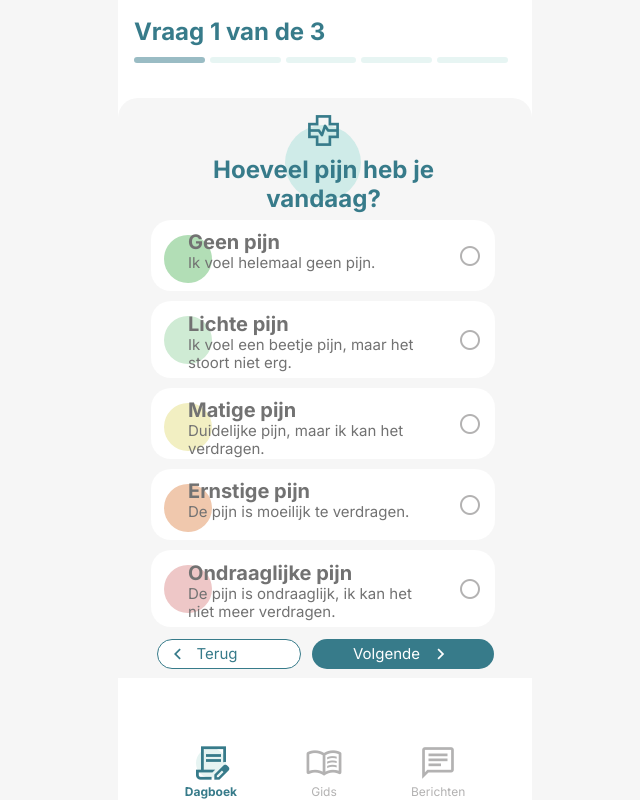
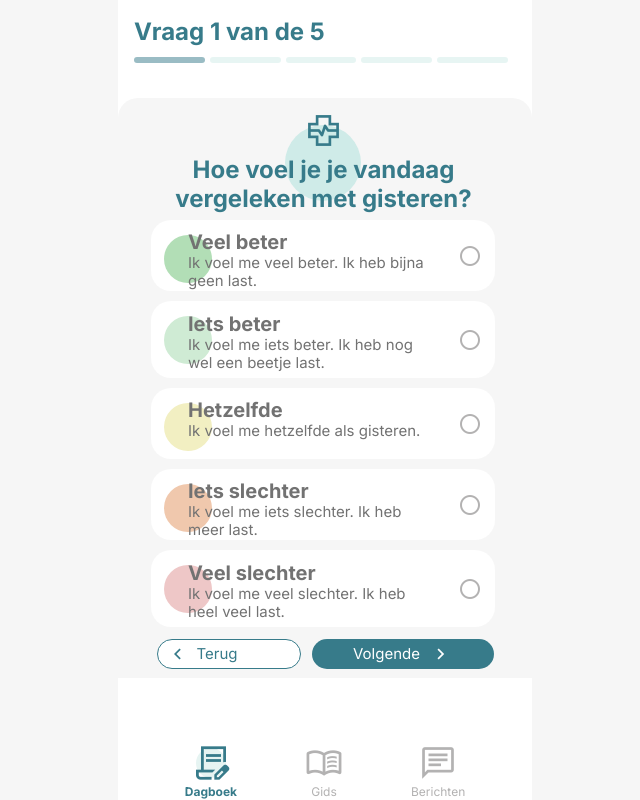
Before and after one commit to plieverse/herstelgids, a React (Vite) app in the folder client/: page /dagboek/invullen in a window 1280 px wide. Shown: the whole page, without its empty margins (315-955 px from the left). Built offline with nearby package versions, Linux system fonts and the light colour scheme; no server answers.

Commit message:
Fix DiaryVraag1: correct question text, 5 options and progress label from Figma
Co-Authored-By: Claude Sonnet 4.6 <noreply@anthropic.com>

```diff
--- a/client/src/pages/diary/DiaryVraag1Page.jsx
+++ b/client/src/pages/diary/DiaryVraag1Page.jsx
@@ -4,36 +4,36 @@ import { useNavigate } from 'react-router-dom';
 const PAIN_OPTIONS = [
   {
     id: 1,
-    label: 'Geen pijn',
-    desc: 'Ik voel helemaal geen pijn.',
+    label: 'Veel beter',
+    desc: 'Ik voel me veel beter. Ik heb bijna geen last.',
     color: '#B2DEB6',
     height: 71,
   },
   {
     id: 2,
-    label: 'Lichte pijn',
-    desc: 'Ik voel een beetje pijn, maar het stoort niet erg.',
+    label: 'Iets beter',
+    desc: 'Ik voel me iets beter. Ik heb nog wel een beetje last.',
     color: '#CFEBD4',
     height: 77,
   },
   {
     id: 3,
-    label: 'Matige pijn',
-    desc: 'Duidelijke pijn, maar ik kan het verdragen.',
+    label: 'Hetzelfde',
+    desc: 'Ik voel me hetzelfde als gisteren.',
     color: '#F2EFC2',
     height: 71,
   },
   {
     id: 4,
-    label: 'Ernstige pijn',
-    desc: 'De pijn is moeilijk te verdragen.',
+    label: 'Iets slechter',
+    desc: 'Ik voel me iets slechter. Ik heb meer last.',
     color: '#F0C8AD',
     height: 71,
   },
   {
     id: 5,
-    label: 'Ondraaglijke pijn',
-    desc: 'De pijn is ondraaglijk, ik kan het niet meer verdragen.',
+    label: 'Veel slechter',
+    desc: 'Ik voel me veel slechter. Ik heb heel veel last.',
     color: '#EEC7C7',
     height: 77,
   },
@@ -77,7 +77,7 @@ export default function DiaryVraag1Page() {
           lineHeight: '29px',
           color: '#377B8A',
         }}>
-          Vraag 1 van de 3
+          Vraag 1 van de 5
         </div>
 
         {/* Progress bar: 1 active, 4 inactive — left:16, top:52, width:374 */}
@@ -167,7 +167,7 @@ export default function DiaryVraag1Page() {
             color: '#377B8A',
             textAlign: 'center',
           }}>
-            Hoeveel pijn heb je vandaag?
+            Hoe voel je je vandaag vergeleken met gisteren?
           </div>
         </div>
 
```
